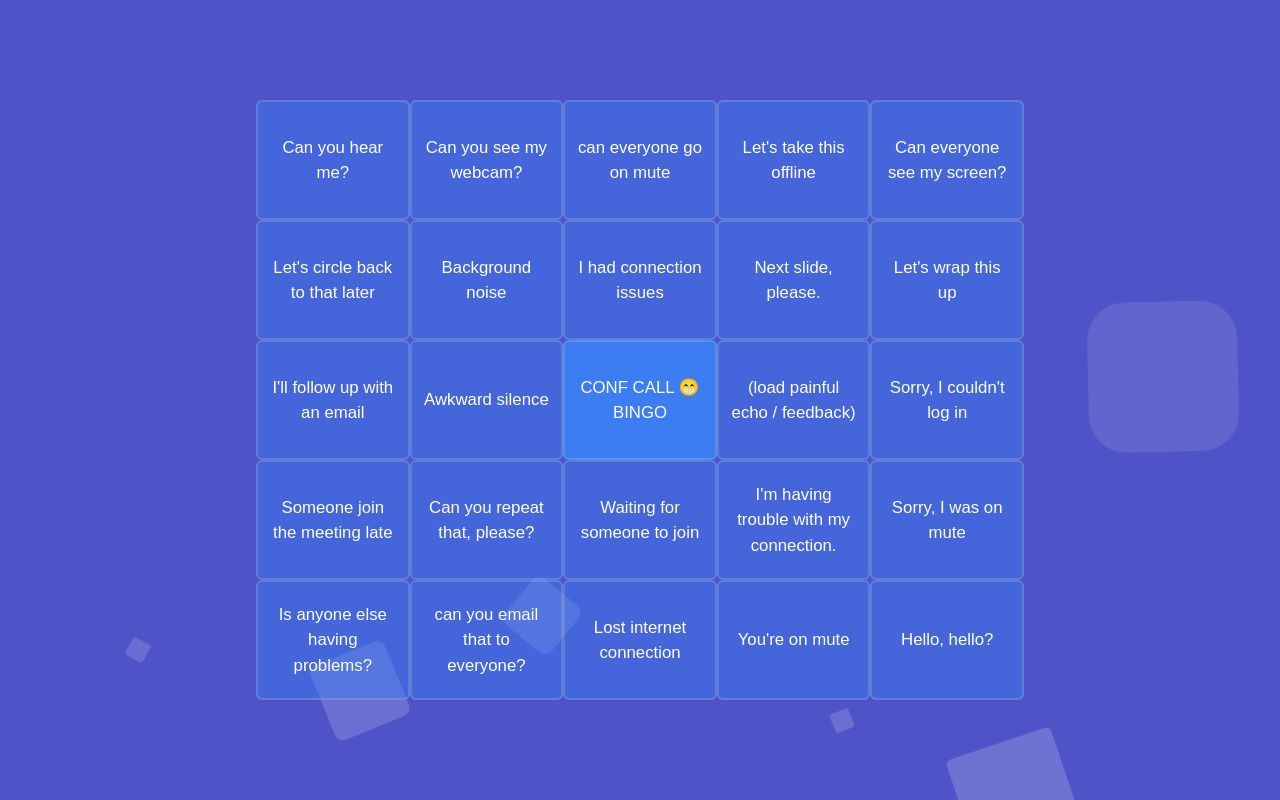
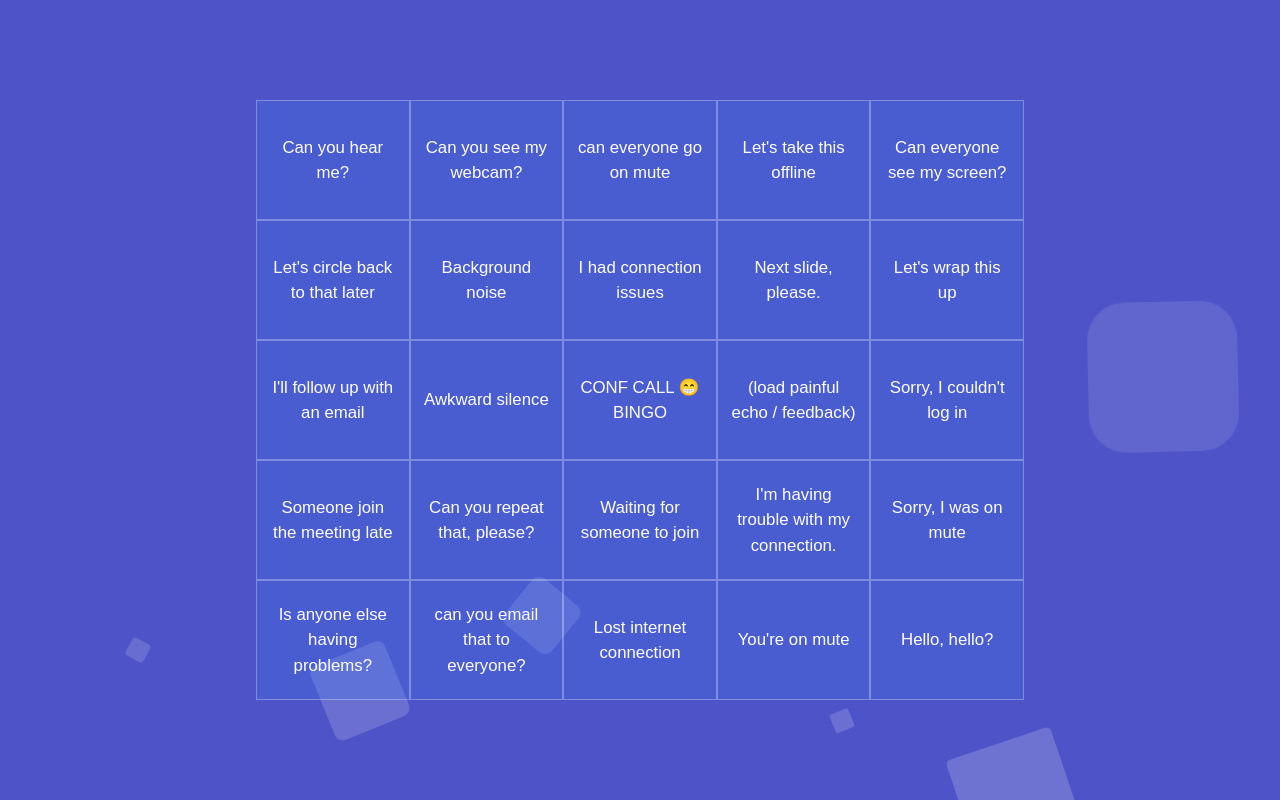
Before and after one commit to shamarazak/Video-Conference-Bingo, a Next.js app: page / in a window 1280 px wide. Built offline with nearby package versions, Linux system fonts and the light colour scheme.

Commit message:
fix: css issues

```diff
--- a/src/components/BingoTile.tsx
+++ b/src/components/BingoTile.tsx
@@ -1,7 +1,5 @@
 import React, { useEffect, useState } from "react";
-import { Phrase } from "../../types/phrase.interface";
-import { useSpring, animated } from "react-spring";
-import ConfettiExplosion from "react-confetti-explosion";
+
 interface Slot {
   id: number;
   text: string;
@@ -141,6 +139,13 @@ const BingoCard = ({ setBingo, bingo }: any) => {
 
   console.log(bingo);
 
+  const markedStyle =
+    "line-through bg-blue-500 bg-opacity-80 border border-white border-opacity-10";
+  const bingoStyle =
+    markedStyle + "border-opacity-100 font-bold bg-opacity-100 bg-blue-600";
+  const normal =
+    "bg-blue-500 bg-opacity-20 border border-white border-opacity-30 ";
+
   return (
     <div className="grid grid-cols-5 lg:w-[60%] h-fit text-white ">
       {slots.map(({ id, text, marked }) => {
@@ -151,14 +156,16 @@ const BingoCard = ({ setBingo, bingo }: any) => {
         return (
           <div
             key={id}
-            className={`Tile bg-blue-500 bg-opacity-40 border-2 p-3 cursor-pointer lg:min-h-[120px] rounded-md text-center flex items-center justify-center border-opacity-20 ${
-              marked ? "bg-blue-500 bg-opacity-90 " : ""
-            } ${
+            className={`tile p-3 cursor-pointer lg:min-h-[120px] flex items-center justify-center active:bg-blue-500 ${
               isPartOfBingo
-                ? "border-white border-opacity-100 font-bold line-through"
-                : "border-gray-300"
-            }`}
-            onClick={() => markCell(id)}
+                ? marked && text !== FreeSlot
+                  ? bingoStyle
+                  : normal
+                : text !== FreeSlot && marked
+                ? markedStyle
+                : normal
+            } `}
+            onClick={() => text !== FreeSlot && markCell(id)}
           >
             <p>{text}</p>
           </div>
--- a/src/styles/globals.css
+++ b/src/styles/globals.css
@@ -10,41 +10,14 @@ body {
   font-family: "Poppins", sans-serif;
 }
 
-.Tile {
+.tile {
   font-size: calc(1vw + 4px);
   overflow-wrap: break-word;
   padding: calc(2vmin - 4px);
   text-align: center;
   vertical-align: middle;
 }
-svg {
-  position: fixed;
-  top: 0;
-  left: 0;
-  width: 100%;
-  height: 100vh;
-}
 
-.links {
-  position: fixed;
-  bottom: 20px;
-  right: 20px;
-  font-size: 18px;
-  font-family: sans-serif;
-}
-a {
-  text-decoration: none;
-  color: black;
-  margin-left: 1em;
-}
-a:hover {
-  text-decoration: underline;
-}
-a img.icon {
-  display: inline-block;
-  height: 1em;
-  margin: 0 0 -0.1em 0.3em;
-}
 * {
   margin: 0;
   padding: 0;
@@ -56,23 +29,6 @@ body {
   height: 100vh;
 } /* just to be sure these are full screen*/
 
-canvas {
-  overflow: hidden;
-  width: 100vw;
-  height: 100vh;
-  background-color: black;
-}
-.bingo-card {
-  display: grid;
-  grid-template-columns: repeat(5, 1fr);
-  gap: 10px;
-}
-
-.bingo-cell {
-  border: 1px solid #ccc;
-  padding: 10px;
-  text-align: center;
-}
 .area {
   background: #4e54c8;
   background: -webkit-linear-gradient(to left, #8f94fb, #4e54c8);
```
